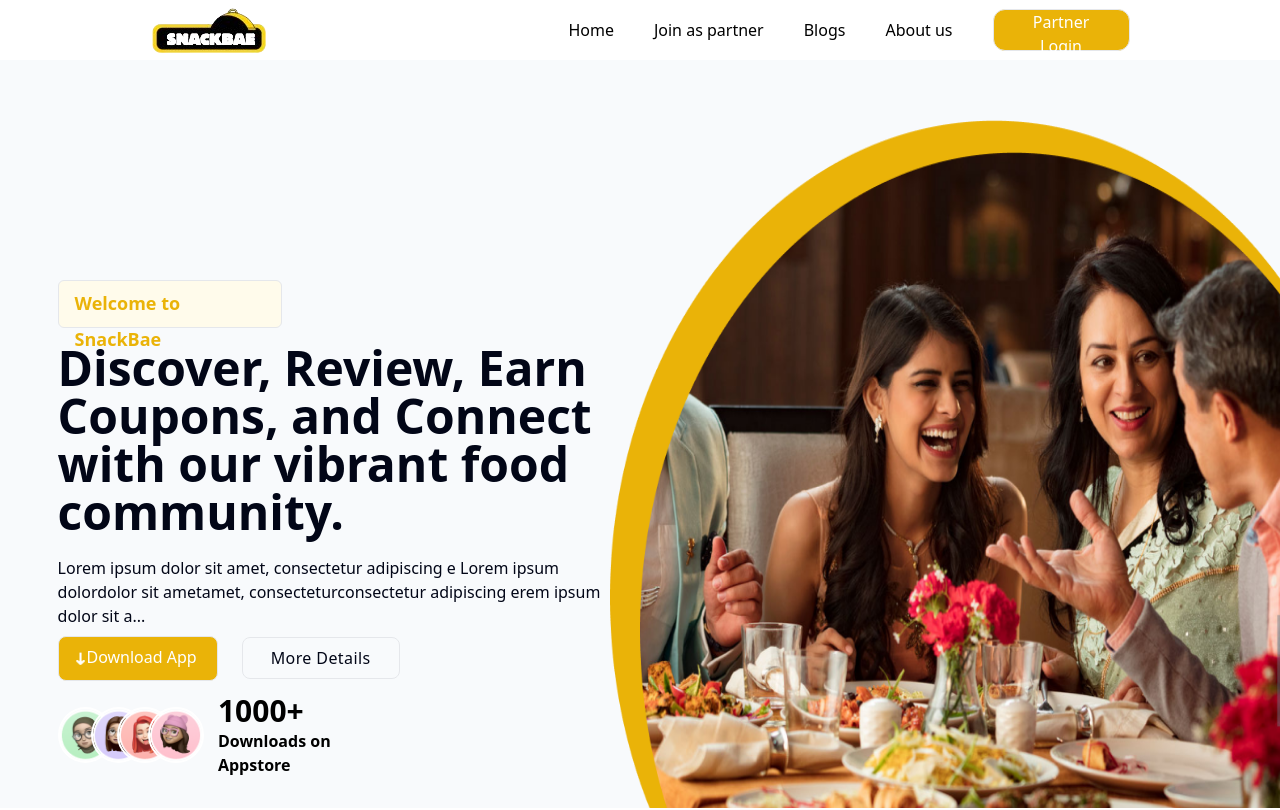
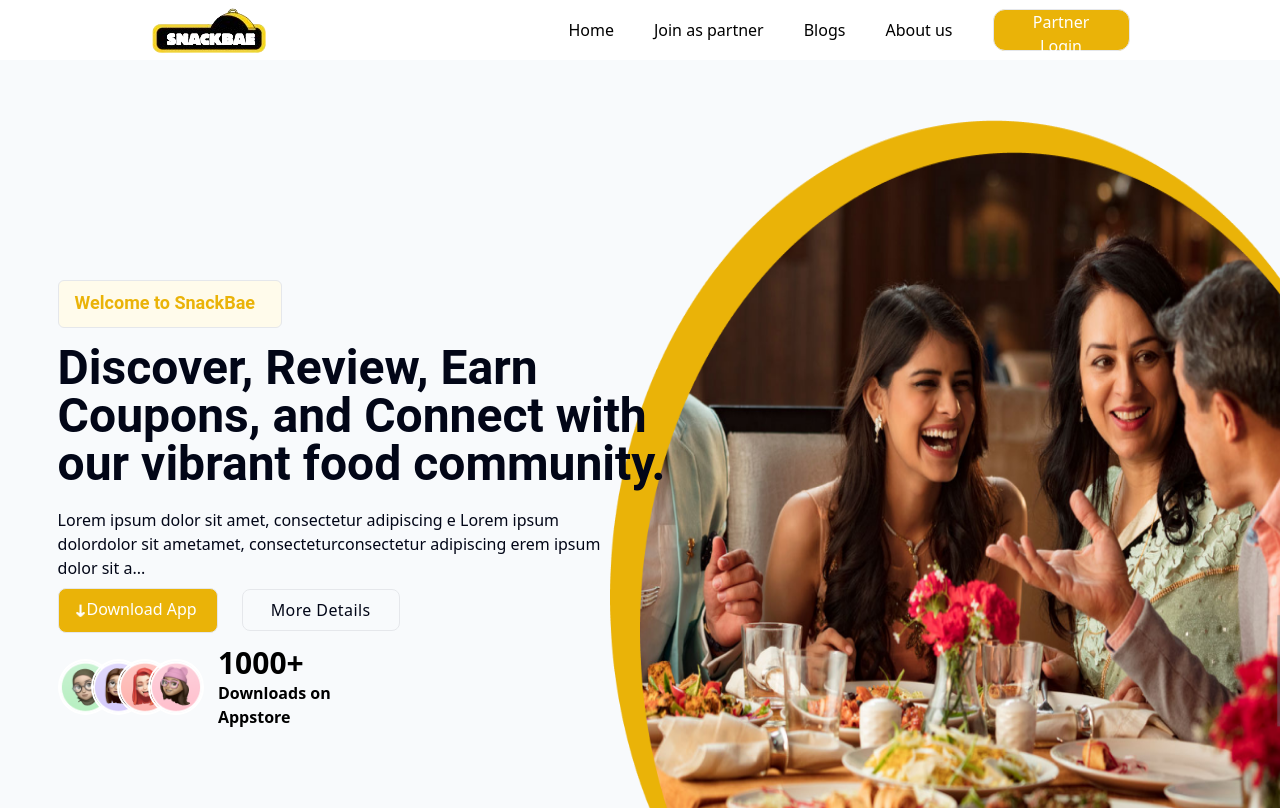
Before and after one commit to snackbae23/snackbaeWeb, a React (Create React App) app: page / in a window 1280 px wide. Shown: the top 810 px of the page. Built offline with nearby package versions, Linux system fonts and the light colour scheme.

Commit message:
Update tailwind.config.js

```diff
--- a/tailwind.config.js
+++ b/tailwind.config.js
@@ -3,6 +3,10 @@
   content: ["./src/**/*.{js,jsx,ts,tsx}"],
   theme: {
     extend: {
+      fontFamily: {
+        'opensans': ['ui-sans-serif', 'system-ui', 'sans-serif', '\"Open Sans\"', 'sans-serif'],
+        'roboto': ['Roboto', 'sans-serif'],
+      }
     },
 
   },
```
